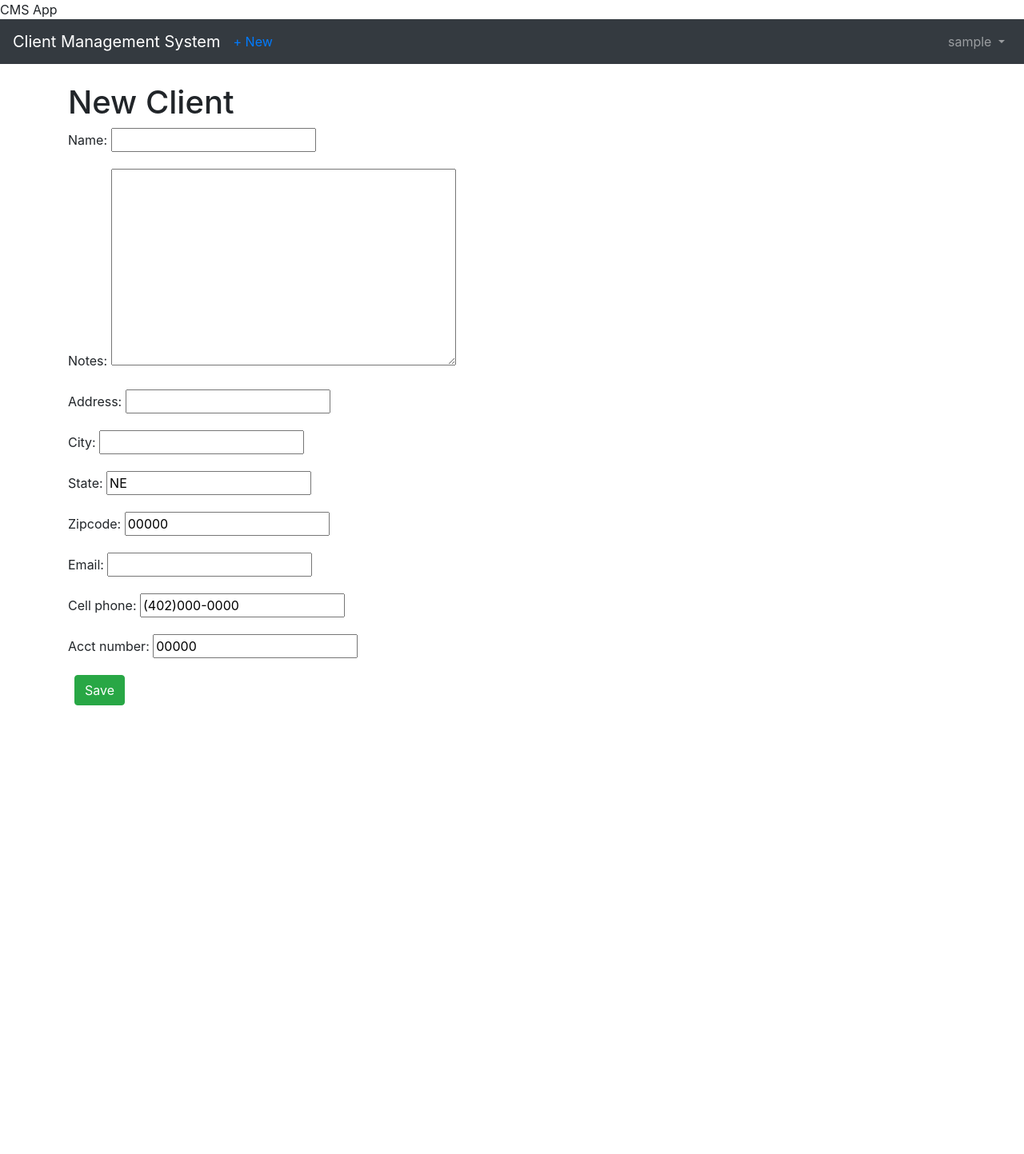
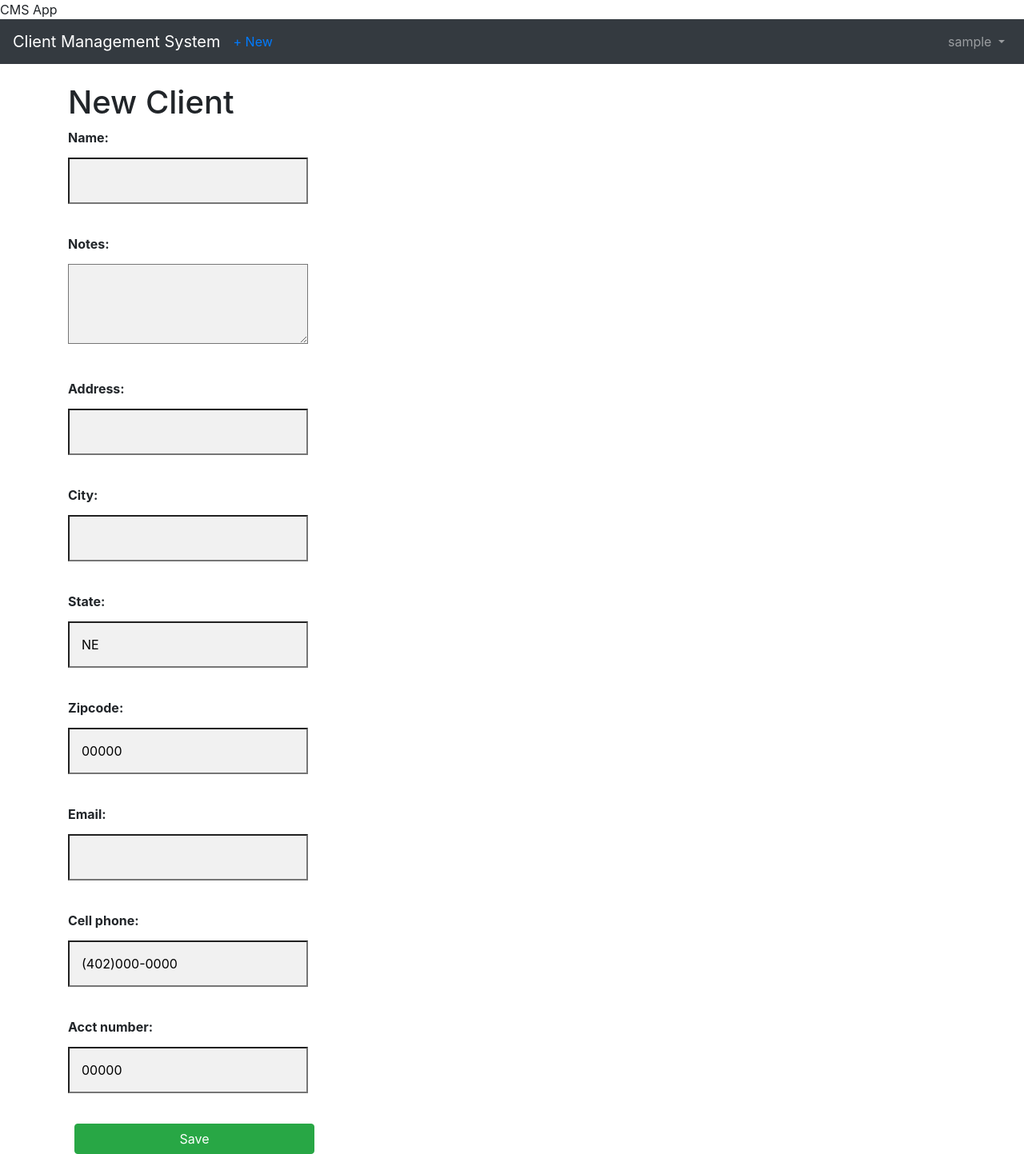
Before and after one commit to jaswinder-kaur/Assign1_ISQA8210, a Django app: page /clients/new/ in a window 1280 px wide. Shown: the whole page at 80% size. Before the commit the page ends 882 px from the top, so only its background shows below. Run offline with Django 3.2, Linux system fonts and the light colour scheme; the visitor is signed in with stand-in values (Sample User, id 1); some libraries are stand-ins or nearby versions.

Commit message:
Update client_new.html

```diff
--- a/clientms/templates/client_new.html
+++ b/clientms/templates/client_new.html
@@ -5,6 +5,12 @@
 {% block content %}
     <h1>New Client</h1>
     <form action="" method="post">{% csrf_token %}
+         <style>
+            label { font-weight: bold; float: left; width: 100%; }
+            input {width: 300px; padding: 15px; margin: 5px 0 22px 0; display: inline-block; background: #f1f1f1;}
+            button {width: 300px}
+            textarea {width: 300px; height: 100px; padding: 15px; margin: 5px 0 22px 0; display: inline-block; background: #f1f1f1;}
+         </style>
       {{ form.as_p }}
       <button class="btn btn-success ml-2" type="submit">Save</button>
     </form>
```
